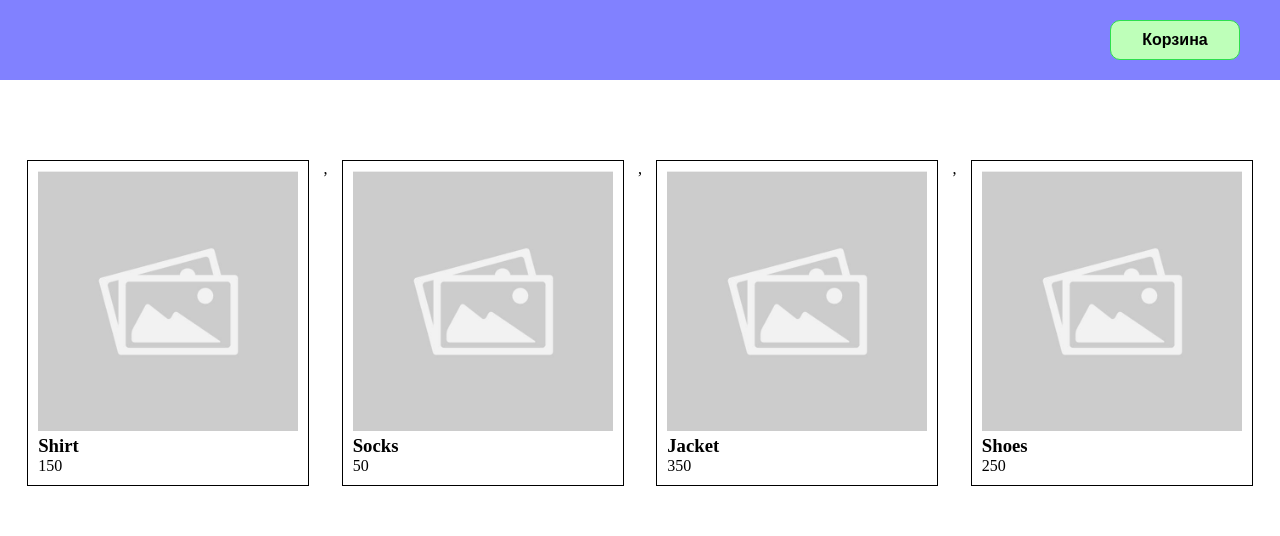
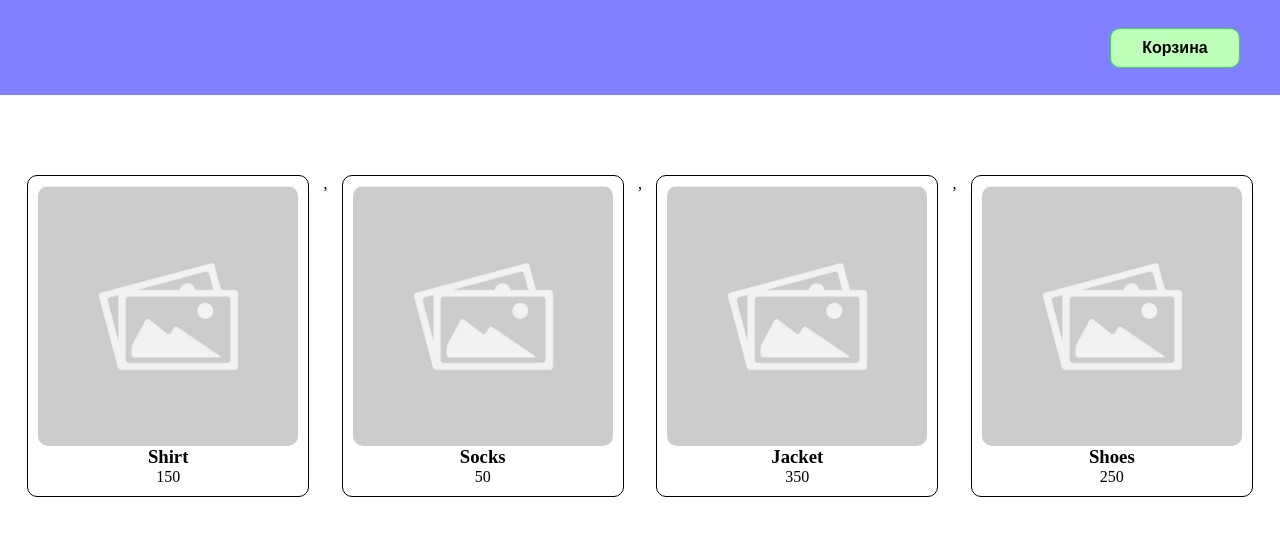
Before and after one commit to kirillstrizhak/JavaScriptEducationPro, a plain HTML site: page index.html in a window 1280 px wide. Drawn offline with Linux system fonts and the light colour scheme.

Commit message:
1. Небольшие поправочки

```diff
--- a/css/style.css
+++ b/css/style.css
@@ -5,14 +5,16 @@
 
 header {
     display: flex;
+    align-items: center;
     flex-direction: row-reverse;
-    height: 40px;
+    height: 55px;
     padding: 20px 40px;
     background: rgb(129, 129, 255);
 }
 
 .cart-button {
     width: 130px;
+    height: 40px;
     padding: 5px;
     background: rgb(190 255 185);
     border:1px solid rgb(45, 223, 77);
@@ -36,11 +38,16 @@ header {
 }
 
 .goods-item {
+    display: flex;
+    flex-direction: column;
     width: 260px;
     padding: 10px;
     border: 1px solid black;
+    align-items: center;
+    border-radius: 10px;
 }
 
 .goods-item img {
+    border-radius: 10px;
     width: 100%;
 }
```
Also changed, not shown: script.js (line endings or trailing spaces).
